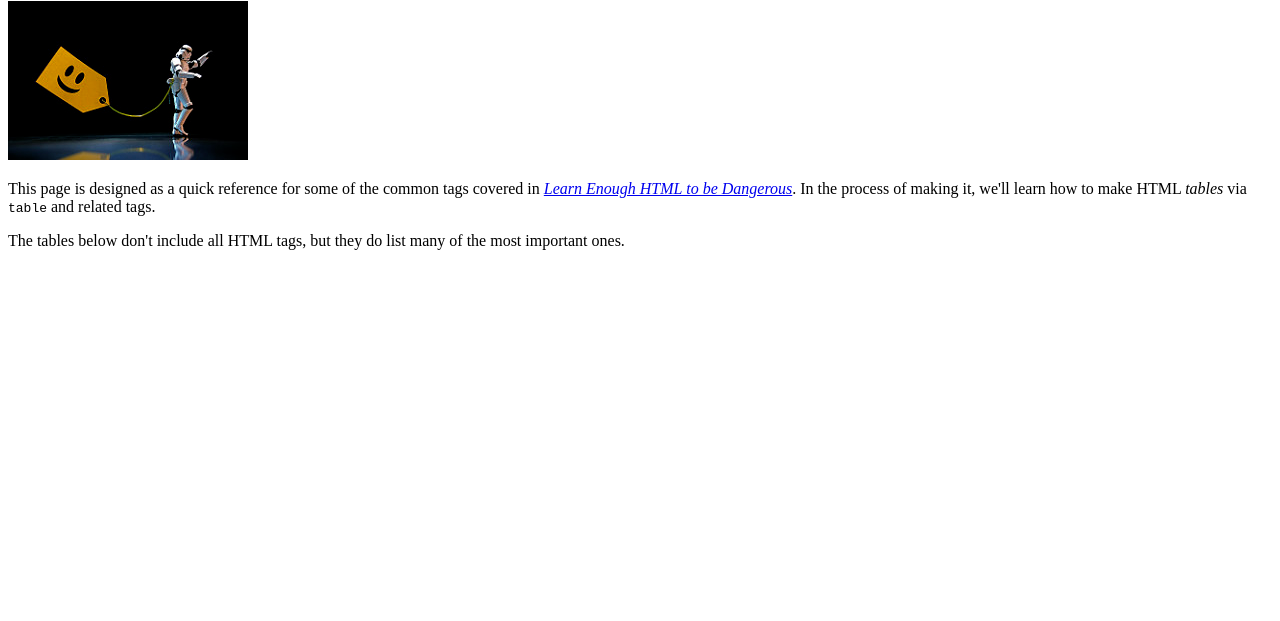
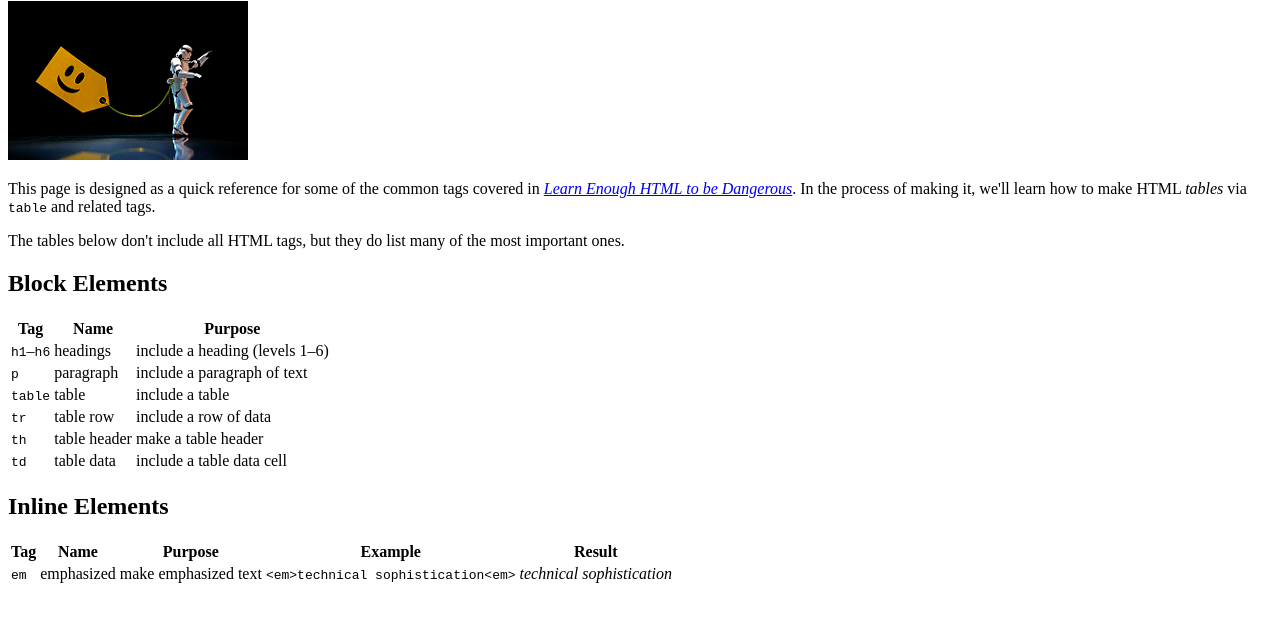
Before and after one commit to cxpdev/sample_website, a plain HTML site: page tags.html in a window 1280 px wide. Shown: the part 79-700 px from the top of the page. Drawn offline with Linux system fonts and the light colour scheme.

Commit message:
Add a tags page

```diff
--- a/tags.html
+++ b/tags.html
@@ -21,5 +21,71 @@
     The tables below don't include all HTML tags, but they do list many of the most important ones.
   </p>
 
+  <h2>Block Elements</h2>
+  <table>
+    <tr>
+      <th>Tag</th>
+      <th>Name</th>
+      <th>Purpose</th>
+    </tr>
+    <tr>
+      <td><code>h1</code>&ndash;<code>h6</code></td>
+      <td>headings</td>
+      <td>include a heading (levels 1&ndash;6)</td>
+    </tr>
+    <tr>
+      <td><code>p</code></td>
+      <td>paragraph</td>
+      <td>include a paragraph of text</td>
+    </tr>
+    <tr>
+      <td><code>table</code></td>
+      <td>table</td>
+      <td>include a table</td>
+    </tr>
+    <tr>
+      <td><code>tr</code></td>
+      <td>table row</td>
+      <td>include a row of data</td>
+    </tr>
+    <tr>
+    <td><code>th</code></td>
+    <td>table header</td>
+    <td>make a table header</td>
+    </tr>
+    <tr>
+      <td><code>td</code></td>
+      <td>table data</td>
+      <td>include a table data cell</td>
+    </tr>
+  </table>
+
+  <h2>Inline Elements</h2>
+  <table>
+    <tr>
+      <th>Tag</th>
+      <th>Name</th>
+      <th>Purpose</th>
+      <th>Example</th>
+      <th>Result</th>
+    </tr>
+    <tr>
+      <td><code>em</code></td>
+      <td>emphasized</td>
+      <td>make emphasized text</td>
+      <td><code>&lt;em&gt;technical sophistication&lt;em&gt;</code></td>
+      <td><em>technical sophistication</em></td>
+
+
+
+    </tr>
+
+
+
+
+  </table>
+
+
+
 </body>
 </html>
```
